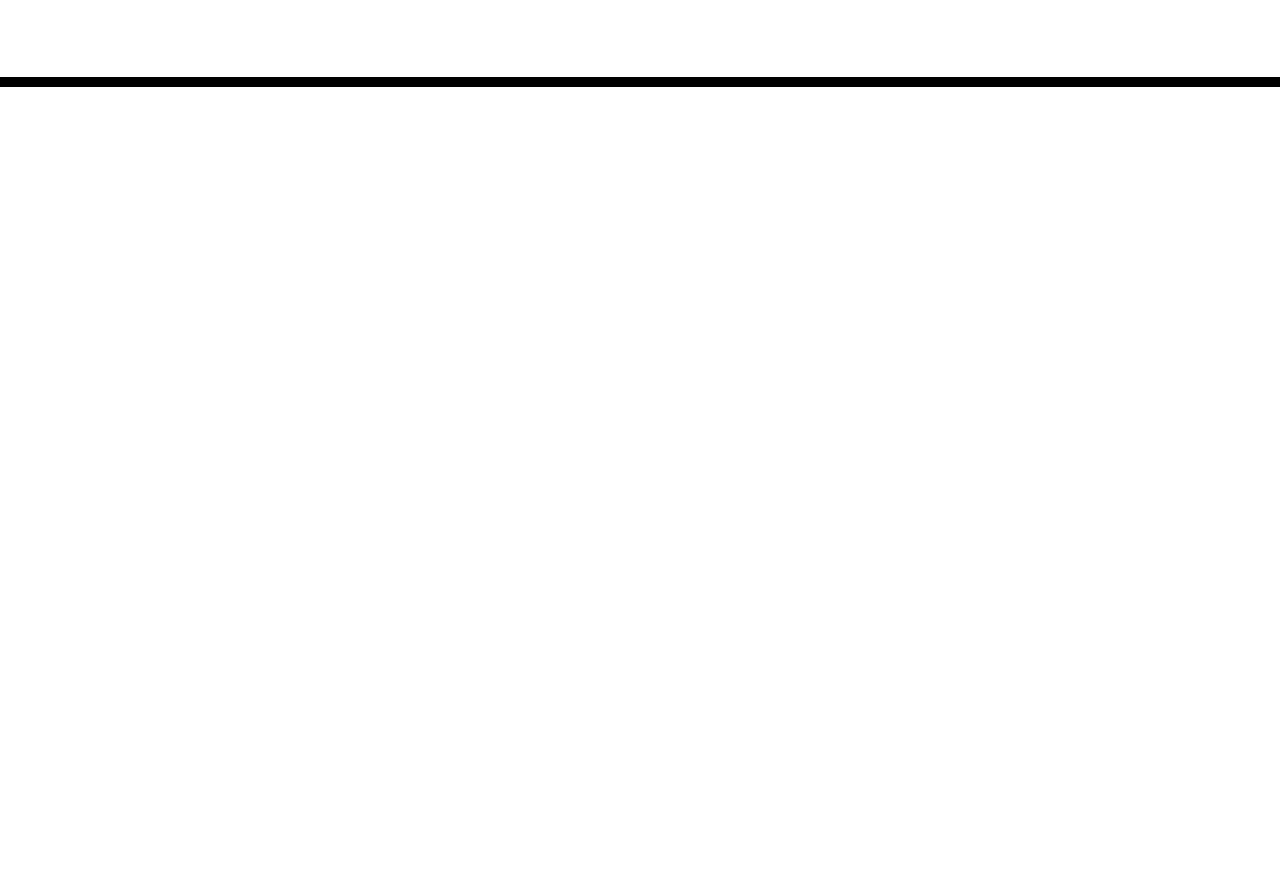
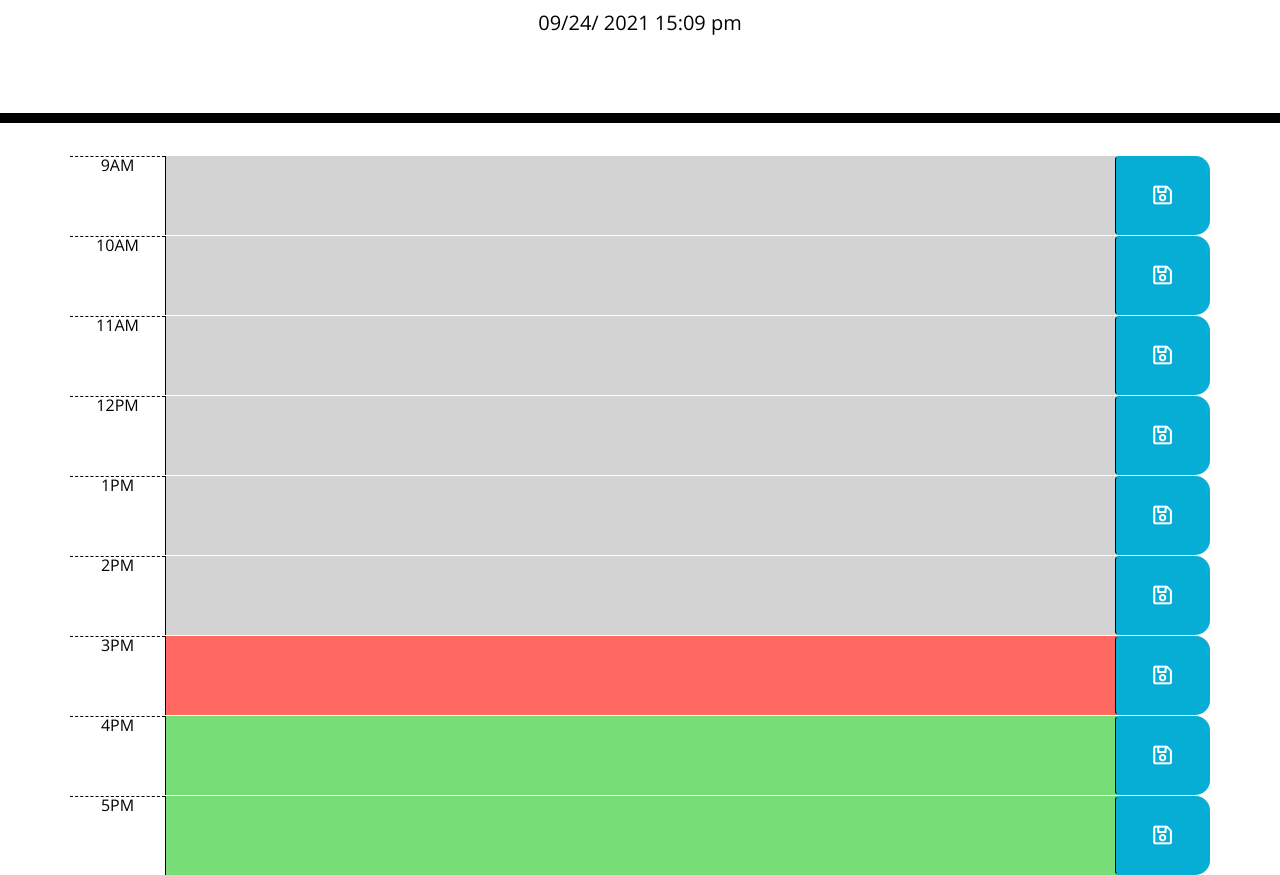
Before and after one commit to ghaliarose89/work-planner, a plain HTML site: page index.html in a window 1280 px wide. Shown: the part 181-1056 px from the top of the page. Before the commit the page ends 800 px from the top, so only its background shows below. Drawn offline with nearby package versions, Linux system fonts and the light colour scheme; files that its build step writes are made by us from their sources.

Commit message:
save task

```diff
--- a/assets/javascript/js.js
+++ b/assets/javascript/js.js
@@ -0,0 +1,79 @@
+
+var task = [
+    {hours: "",
+    plann : ""
+},
+
+];
+var timeEl = document.querySelector ("#currentDay");
+timeEl.textContent= moment().format("MM/D/ YYYY  H:MM a");
+
+var checkColor = function () {
+var currentTime = parseInt(moment().format("H"));
+ $(".time-block").each(function(){
+    var blockTime = parseInt($(this).attr('id'));
+    $(this).removeClass("past present future");
+    if (blockTime < currentTime){
+        $(this).addClass("past");
+    }
+    else if (blockTime > currentTime){
+        $(this).addClass("future");
+    }
+    else {
+        $(this).addClass("present");
+    }
+ });
+};
+checkColor();
+
+// var saveItem = function(){
+//         var itemId = $(this).attr("id");
+//         debugger;
+//         task.push($("#"+itemId+"textarea").val());
+//         debugger;
+//         console.log (task);
+
+// };
+
+
+$(document).on('click', '.saveBtn', function(event) {
+        event.preventDefault();
+        var itemId = $(this).parent().attr("id");
+        var textinput = $("#"+itemId+"textarea").val();
+        console.log(textinput);
+        //task.push(itemId);
+        task.push(textinput);
+
+        console.log (task);
+
+     } );
+
+
+
+
+
+
+
+
+
+// var list = JSON.parse(localStorage.getItem('todolist')) || [];
+// $(".description").each(function(){
+//     for ( var i = 0; i < 16; i ++){
+//     $(this).attr ("id", i);
+//     //debugger;
+//     var getText = $(this).val();
+//      $(".saveBtn").addListener("click", function(event){
+//         event.preventDevault ();
+//         list.push (getText);
+//     });
+
+//     //debugger;
+// }
+// });
+
+// $(".saveBtn").each(function(){
+
+//     for (var i=9; i<17 i++ ){
+
+// }
+// });
--- a/index.html
+++ b/index.html
@@ -18,21 +18,68 @@
       href="https://fonts.googleapis.com/css?family=Open+Sans&display=swap"
       rel="stylesheet"
     />
-    <link rel="stylesheet" href="style.css" />
+    <link rel="stylesheet" href="./assets/css/style.css" />
     <title>Work Day Scheduler</title>
   </head>
 
   <body>
     <header class="jumbotron">
+      <!-- Timeblocks go here -->
       <h1 class="display-3">Work Day Scheduler</h1>
       <p class="lead">A simple calendar app for scheduling your work day</p>
       <p id="currentDay" class="lead"></p>
     </header>
     <div class="container">
       <!-- Timeblocks go here -->
+      <div id='9' class="row time-block">
+        <div class="col-sm-1 hour">9AM</div>
+        <textarea id= "9" class="col-sm-10 description"></textarea>
+        <button class="col-sm-1 saveBtn btn"><i class="far fa-save fa-lg"></i></button>
+      </div>
+      <div id="10" class="row time-block">
+        <div class="col-sm-1 hour">10AM</div>
+        <textarea id="10" class="col-sm-10 description"></textarea>
+        <button class="col-sm-1 saveBtn btn"><i class="far fa-save fa-lg"></i></button>
+      </div>
+      <div id="11" class="row time-block">
+        <div class="col-sm-1 hour">11AM</div>
+        <textarea id= "11" class="col-sm-10 description"></textarea>
+        <button class="col-sm-1 saveBtn btn"><i class="far fa-save fa-lg"></i></button>
+      </div>
+      <div id='12' class="row time-block">
+        <div class="col-sm-1 hour">12PM</div>
+        <textarea id= "12" class="col-sm-10 description"></textarea>
+        <button class="col-sm-1 saveBtn btn"><i class="far fa-save fa-lg"></i></button>
+      </div>
+      <div id="13" class="row time-block">
+        <div class="col-sm-1 hour">1PM</div>
+        <textarea id= "13" class="col-sm-10 description"></textarea>
+        <button class="col-sm-1 saveBtn btn"><i class="far fa-save fa-lg"></i></button>
+      </div>
+      <div id="14" class="row time-block">
+        <div class="col-sm-1 hour">2PM</div>
+        <textarea id= "14"class="col-sm-10 description"></textarea>
+        <button class="col-sm-1 saveBtn btn"><i class="far fa-save fa-lg"></i></button>
+      </div>
+      <div id="15" class="row time-block">
+        <div class="col-sm-1 hour">3PM</div>
+        <textarea id= "15" class="col-sm-10 description"></textarea>
+        <button class="col-sm-1 saveBtn btn"><i class="far fa-save fa-lg"></i></button>
+      </div>
+      <div id='16' class="row time-block">
+        <div class="col-sm-1 hour">4PM</div>
+        <textarea id= "16" class="col-sm-10 description"></textarea>
+        <button class="col-sm-1 saveBtn btn"><i class="far fa-save fa-lg"></i></button>
+      </div>
+      <div id='17' class="row time-block">
+        <div class="col-sm-1 hour">5PM</div>
+        <textarea id= "17" class="col-sm-10 description"></textarea>
+        <button class="col-sm-1 saveBtn btn"><i class="far fa-save fa-lg"></i></button>
+      </div>
     </div>
 
     <script src="https://code.jquery.com/jquery-3.4.1.min.js"></script>
     <script src="https://cdnjs.cloudflare.com/ajax/libs/moment.js/2.24.0/moment.min.js"></script>
+    <script src="./assets/javascript/js.js"></script>
   </body>
 </html>
```
